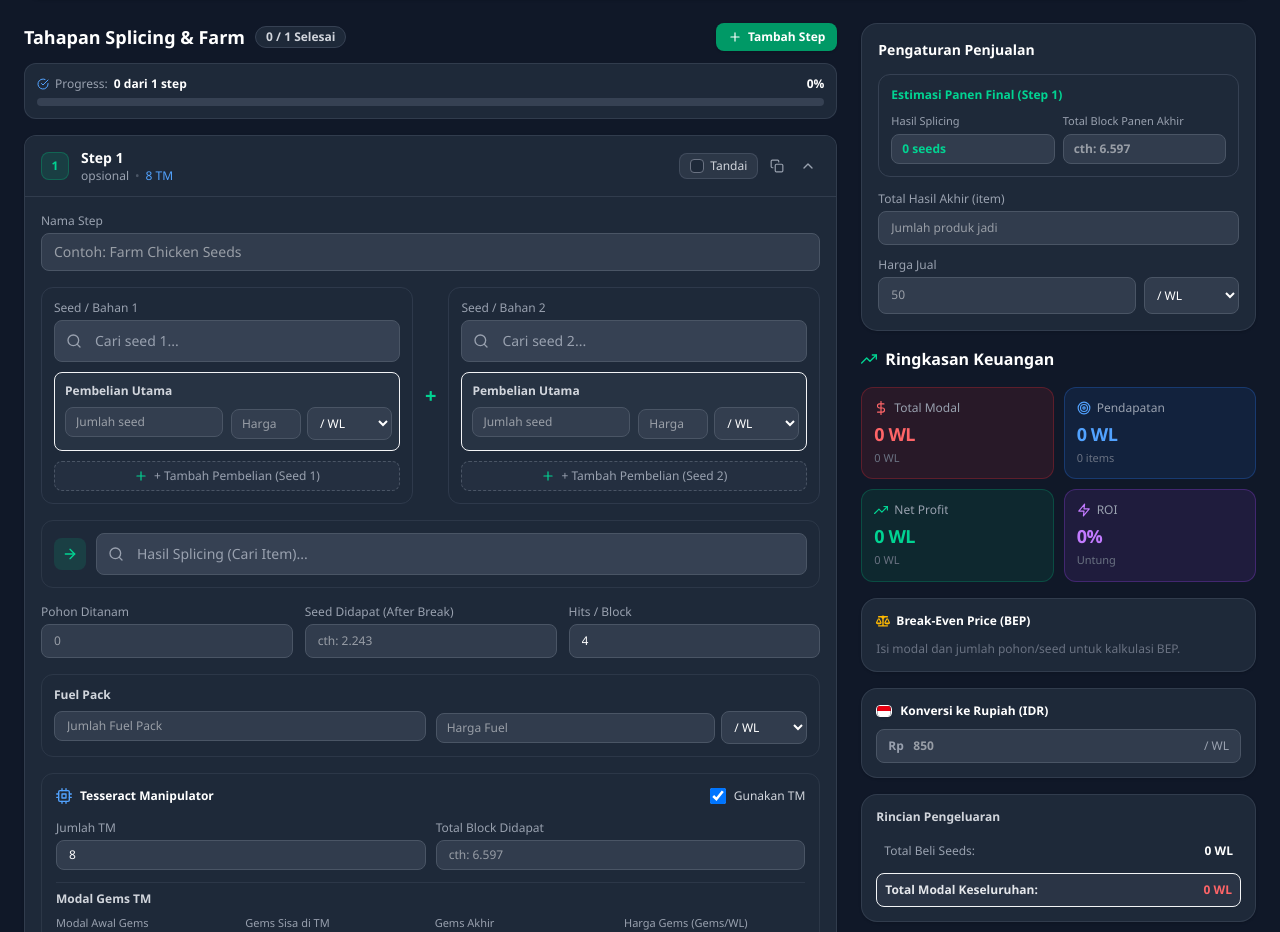
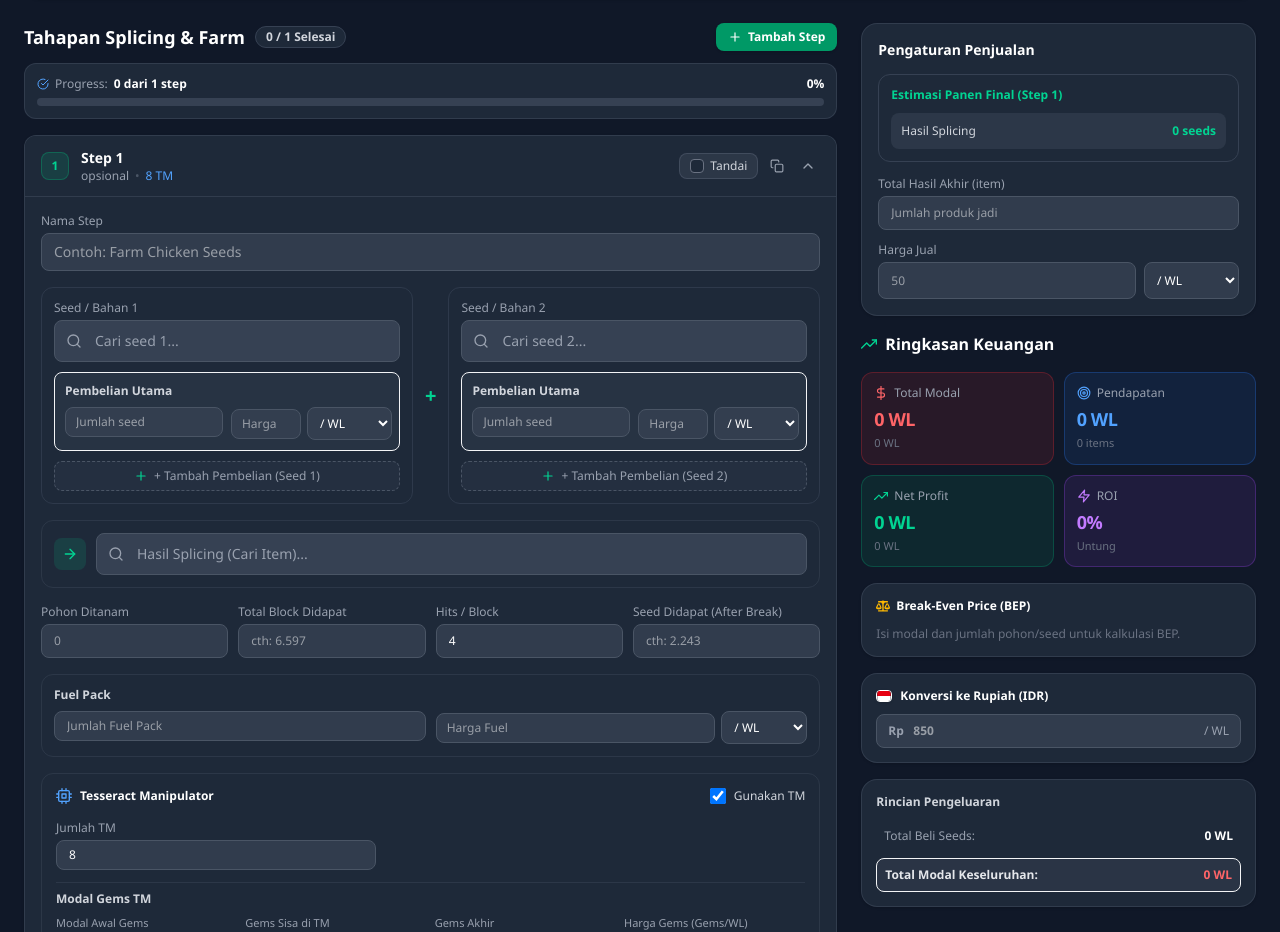
Before and after one commit to fattas/massingcalculate, a React (Vite) app: page / in a window 1280 px wide. Shown: the part 180-1112 px from the top of the page. Built offline with nearby package versions, Linux system fonts and the light colour scheme.

Commit message:
refactor: move total block outside TM card, remove gems needed card and duplicate badges, remove final harvest block input

```diff
--- a/src/components/Planner/FinancialSummary.jsx
+++ b/src/components/Planner/FinancialSummary.jsx
@@ -27,14 +27,10 @@ export default function FinancialSummary({ plan, onUpdatePlan }) {
 
   const finalStep = stepResults[stepResults.length - 1];
   const finalSplicingSeeds = finalStep ? finalStep.seedsAfterHarvest : 0;
-  const hasHarvestedBlocksPlan = plan.harvestedBlocks !== undefined && plan.harvestedBlocks !== null && plan.harvestedBlocks !== '' && parseInt(plan.harvestedBlocks, 10) > 0;
-  const multiplier = finalSplicingSeeds > 0 && hasHarvestedBlocksPlan
-    ? parseFloat((parseInt(plan.harvestedBlocks, 10) / finalSplicingSeeds).toFixed(4))
-    : (plan.harvestBlockMultiplier !== undefined ? plan.harvestBlockMultiplier : 2.77);
-
-  const estimatedHarvestBlocks = hasHarvestedBlocksPlan
-    ? parseInt(plan.harvestedBlocks, 10)
-    : (finalSplicingSeeds > 0 && multiplier > 0 ? Math.floor(finalSplicingSeeds * multiplier) : 0);
+  const finalStepBlocks = finalStep?.tmEstimatedBlocks || 0;
+  const estimatedHarvestBlocks = finalStepBlocks > 0
+    ? finalStepBlocks
+    : (finalSplicingSeeds > 0 ? Math.floor(finalSplicingSeeds * (plan.harvestBlockMultiplier || 2.77)) : 0);
   const effectiveOutput = totalFinalOutput > 0 ? totalFinalOutput : finalSplicingSeeds;
 
   const totalSeedCostWL = totalSeed1CostWL + totalSeed2CostWL;
--- a/src/components/Planner/MassingPlanner.jsx
+++ b/src/components/Planner/MassingPlanner.jsx
@@ -367,14 +367,10 @@ export default function MassingPlanner() {
             const finalStep = stepResults[stepResults.length - 1];
             const finalSplicingSeeds = finalStep ? finalStep.seedsAfterHarvest : 0;
             const finalStepItem = plan.steps[plan.steps.length - 1]?.resultItemName;
-            const hasHarvestedBlocksPlan = plan.harvestedBlocks !== undefined && plan.harvestedBlocks !== null && plan.harvestedBlocks !== '' && parseInt(plan.harvestedBlocks, 10) > 0;
-            const calculatedMultiplier = finalSplicingSeeds > 0 && hasHarvestedBlocksPlan
-              ? parseFloat((parseInt(plan.harvestedBlocks, 10) / finalSplicingSeeds).toFixed(4))
-              : (plan.harvestBlockMultiplier !== undefined ? plan.harvestBlockMultiplier : 2.77);
-
-            const estimatedHarvestBlocks = hasHarvestedBlocksPlan
-              ? parseInt(plan.harvestedBlocks, 10)
-              : (finalSplicingSeeds > 0 && calculatedMultiplier > 0 ? Math.floor(finalSplicingSeeds * calculatedMultiplier) : 0);
+            const finalStepBlocks = finalStep?.tmEstimatedBlocks || 0;
+            const estimatedHarvestBlocks = finalStepBlocks > 0
+              ? finalStepBlocks
+              : (finalSplicingSeeds > 0 ? Math.floor(finalSplicingSeeds * 2.77) : 0);
             const totalCostWL = stepResults.reduce((sum, r) => sum + r.totalCostWL, 0);
             const effectiveSellOutput = plan.totalFinalOutput > 0 ? plan.totalFinalOutput : finalSplicingSeeds;
             const bep = calculateBEP(totalCostWL, effectiveSellOutput, plan.sellPriceFormat || 'perWL');
@@ -399,39 +395,13 @@ export default function MassingPlanner() {
                     )}
                   </div>
 
-                  <div className="grid grid-cols-2 gap-2">
-                    <div>
-                      <label className="block text-[11px] font-medium text-gray-400 mb-1">
-                        {t('splicing_result_label')}
-                      </label>
-                      <input
-                        type="text"
-                        readOnly
-                        value={finalSplicingSeeds > 0 ? `${formatNumberLocalized(finalSplicingSeeds)} ${t('common_seeds')}` : `0 ${t('common_seeds')}`}
-                        className="w-full px-2.5 py-1.5 bg-gray-700/80 border border-gray-600 rounded-lg text-emerald-400 font-bold text-xs select-none"
-                      />
-                    </div>
-
-                    <div>
-                      <div className="flex items-center justify-between mb-1">
-                        <label className="text-[11px] font-medium text-gray-400">
-                          {t('final_harvest_blocks_label')}
-                        </label>
-                        {finalSplicingSeeds > 0 && (plan.harvestedBlocks > 0 || calculatedMultiplier > 0) && (
-                          <span className="text-[10px] font-bold text-yellow-400 bg-yellow-500/10 px-1.5 py-0.2 rounded border border-yellow-500/30">
-                            {t('block_ratio_badge', { ratio: calculatedMultiplier })}
-                          </span>
-                        )}
-                      </div>
-                      <NumericInput
-                        value={plan.harvestedBlocks}
-                        onChange={(v) => updatePlan({ harvestedBlocks: v })}
-                        allowDecimal={false}
-                        min={0}
-                        placeholder={finalSplicingSeeds > 0 ? `${Math.floor(finalSplicingSeeds * 2.77)}` : t('harvested_blocks_placeholder')}
-                        className="w-full px-2.5 py-1.5 bg-gray-700/80 border border-gray-600 rounded-lg text-white font-semibold text-xs focus:ring-1 focus:ring-emerald-500"
-                      />
-                    </div>
+                  <div className="flex items-center justify-between p-2.5 bg-gray-700/60 rounded-lg">
+                    <span className="text-xs font-medium text-gray-300">
+                      {t('splicing_result_label')}
+                    </span>
+                    <span className="text-xs font-bold text-emerald-400">
+                      {finalSplicingSeeds > 0 ? `${formatNumberLocalized(finalSplicingSeeds)} ${t('common_seeds')}` : `0 ${t('common_seeds')}`}
+                    </span>
                   </div>
 
                   {/* Estimation Results & Action Pills */}
--- a/src/components/Planner/RecipeStep.jsx
+++ b/src/components/Planner/RecipeStep.jsx
@@ -649,7 +649,7 @@ export default function RecipeStep({
           </div>
 
           {/* Parameters Grid */}
-          <div className="grid grid-cols-1 sm:grid-cols-3 gap-3">
+          <div className="grid grid-cols-2 sm:grid-cols-4 gap-2.5">
             <div>
               <div className="flex items-center justify-between mb-1">
                 <label className="text-xs font-medium text-gray-400">{t('trees_planted_label')}</label>
@@ -675,6 +675,37 @@ export default function RecipeStep({
 
             <div>
               <div className="flex items-center justify-between mb-1">
+                <label className="text-xs font-medium text-gray-400">{t('harvested_blocks_label')}</label>
+                {step.seedsPlanted > 0 && (step.tmHarvestedBlocks > 0 || results.tmBlockMultiplier > 0) && (
+                  <span className="text-[10px] font-bold text-yellow-400 bg-yellow-500/10 px-1.5 py-0.2 rounded border border-yellow-500/30">
+                    {t('block_ratio_badge', { ratio: results.tmBlockMultiplier })}
+                  </span>
+                )}
+              </div>
+              <NumericInput
+                value={step.tmHarvestedBlocks}
+                onChange={(v) => handleFieldChange('tmHarvestedBlocks', v)}
+                allowDecimal={false}
+                min={0}
+                placeholder={step.seedsPlanted > 0 ? `${Math.floor(step.seedsPlanted * 2.77)}` : t('harvested_blocks_placeholder')}
+                className="w-full px-3 py-2 bg-gray-700/80 border border-gray-600 rounded-lg text-white text-xs focus:outline-none focus:ring-1 focus:ring-yellow-500"
+              />
+            </div>
+
+            <div>
+              <label className="block text-xs font-medium text-gray-400 mb-1">{t('hits_per_block_label')}</label>
+              <NumericInput
+                value={step.hitsPerBlock}
+                onChange={(v) => handleFieldChange('hitsPerBlock', v)}
+                allowDecimal={false}
+                min={1}
+                placeholder="4"
+                className="w-full px-3 py-2 bg-gray-700/80 border border-gray-600 rounded-lg text-white text-xs focus:outline-none focus:ring-1 focus:ring-emerald-500"
+              />
+            </div>
+
+            <div>
+              <div className="flex items-center justify-between mb-1">
                 <label className="text-xs font-medium text-gray-400">{t('seed_harvested_label')}</label>
                 {step.seedsPlanted > 0 && (step.seedsHarvested > 0 || results.seedsAfterHarvest > 0) && (
                   <span className={`text-[10px] font-bold px-1.5 py-0.2 rounded border ${
@@ -694,18 +725,6 @@ export default function RecipeStep({
                 allowDecimal={false}
                 min={0}
                 placeholder={step.seedsPlanted > 0 ? `${Math.floor(step.seedsPlanted * 0.79)}` : t('seed_harvested_placeholder')}
-                className="w-full px-3 py-2 bg-gray-700/80 border border-gray-600 rounded-lg text-white text-xs focus:outline-none focus:ring-1 focus:ring-emerald-500"
-              />
-            </div>
-
-            <div>
-              <label className="block text-xs font-medium text-gray-400 mb-1">{t('hits_per_block_label')}</label>
-              <NumericInput
-                value={step.hitsPerBlock}
-                onChange={(v) => handleFieldChange('hitsPerBlock', v)}
-                allowDecimal={false}
-                min={1}
-                placeholder="4"
                 className="w-full px-3 py-2 bg-gray-700/80 border border-gray-600 rounded-lg text-white text-xs focus:outline-none focus:ring-1 focus:ring-emerald-500"
               />
             </div>
@@ -771,8 +790,7 @@ export default function RecipeStep({
             {step.useTM && (
               <div className="space-y-3 pt-1">
                 {/* TM Configuration Inputs */}
-                <div className="grid grid-cols-1 sm:grid-cols-2 gap-2.5">
-                  <div>
+                <div className="max-w-xs">
                   <label className="block text-xs font-medium text-gray-400 mb-1">{t('tm_count_label')}</label>
                   <NumericInput
                     value={step.tmCount}
@@ -783,29 +801,10 @@ export default function RecipeStep({
                     className="w-full px-3 py-1.5 bg-gray-700/80 border border-gray-600 rounded-lg text-white text-xs focus:outline-none focus:ring-1 focus:ring-blue-500"
                   />
                 </div>
-                  <div>
-                    <div className="flex items-center justify-between mb-1">
-                      <label className="text-xs font-medium text-gray-400">{t('harvested_blocks_label')}</label>
-                      {step.seedsPlanted > 0 && (step.tmHarvestedBlocks > 0 || results.tmBlockMultiplier > 0) && (
-                        <span className="text-[10px] font-bold text-yellow-400 bg-yellow-500/10 px-1.5 py-0.2 rounded border border-yellow-500/30">
-                          {t('block_ratio_badge', { ratio: results.tmBlockMultiplier })}
-                        </span>
-                      )}
-                    </div>
-                    <NumericInput
-                      value={step.tmHarvestedBlocks}
-                      onChange={(v) => handleFieldChange('tmHarvestedBlocks', v)}
-                      allowDecimal={false}
-                      min={0}
-                      placeholder={step.seedsPlanted > 0 ? `${Math.floor(step.seedsPlanted * 2.77)}` : t('harvested_blocks_placeholder')}
-                      className="w-full px-3 py-1.5 bg-gray-700/80 border border-gray-600 rounded-lg text-white text-xs focus:outline-none focus:ring-1 focus:ring-blue-500"
-                    />
-                  </div>
-                </div>
 
-                {/* TM Output Stats (Block, Gems, Break Time) */}
+                {/* TM Output Stats (Block & Break Time) */}
                 {results.tmEstimatedBlocks > 0 && (
-                  <div className="grid grid-cols-1 sm:grid-cols-3 gap-2.5">
+                  <div className="grid grid-cols-1 sm:grid-cols-2 gap-2.5">
                     {/* Block Card */}
                     <div className="p-2.5 bg-yellow-500/10 border border-yellow-500/20 rounded-lg">
                       <span className="text-[11px] text-yellow-300 font-medium block mb-0.5">{t('tm_est_blocks')}</span>
@@ -814,17 +813,6 @@ export default function RecipeStep({
                       </p>
                       <span className="text-[10px] text-gray-400 block mt-0.5">
                         ≈ {formatNumberLocalized(Math.ceil(results.tmEstimatedBlocks / (step.tmCount || 1)))} / TM
-                      </span>
-                    </div>
-
-                    {/* Gems Card (copy button removed as requested) */}
-                    <div className="p-2.5 bg-cyan-500/10 border border-cyan-500/20 rounded-lg">
-                      <span className="text-[11px] text-cyan-300 font-medium block mb-0.5">{t('tm_gems_needed')}</span>
-                      <p className="text-base font-bold text-cyan-400">
-                        {formatNumberLocalized(results.tmGemsNeeded)} {t('common_gems')}
-                      </p>
-                      <span className="text-[10px] text-gray-400 block mt-0.5">
-                        {step.hitsPerBlock || 1} hits/block
                       </span>
                     </div>
 
@@ -847,11 +835,6 @@ export default function RecipeStep({
                 <div className="pt-2 border-t border-gray-700/60 space-y-2">
                   <div className="flex items-center justify-between text-xs">
                     <span className="font-semibold text-gray-300">{t('tm_modal_title')}</span>
-                    {results.tmGemsCostWL > 0 && (
-                      <span className="text-yellow-400 font-semibold bg-yellow-500/10 px-2 py-0.5 rounded border border-yellow-500/25">
-                        {formatNumberLocalized(results.tmGemsAmount)} gems ({fmtWL(results.tmGemsCostWL)} WL)
-                      </span>
-                    )}
                   </div>
                   <div className="grid grid-cols-2 sm:grid-cols-4 gap-2">
                     <div>
```
Lines whose indentation alone changed are shown as unchanged.
